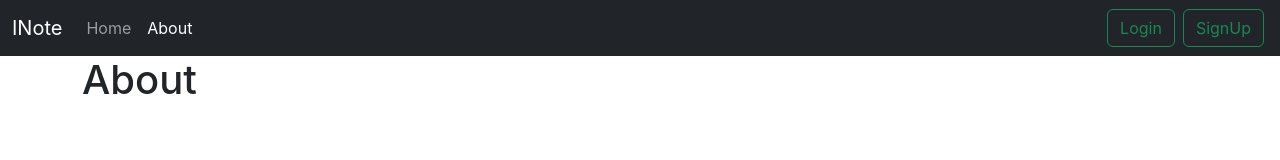
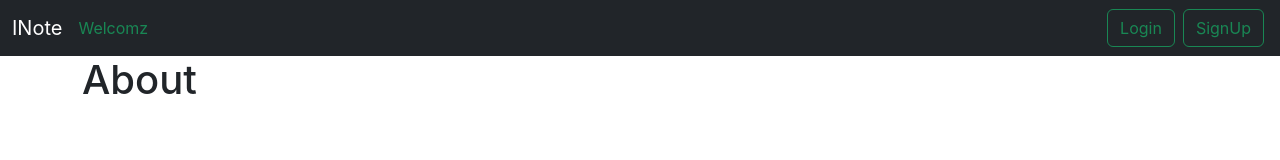
Before and after one commit to Ashhar909/INote_front, a React (Create React App) app: page /about in a window 1280 px wide. Shown: the top 160 px of the page. Built offline with nearby package versions, Linux system fonts and the light colour scheme.

Commit message:
edit needs fix sign in  links done

```diff
--- a/src/Store/Actions/NotesActions/EditNoteAction.js
+++ b/src/Store/Actions/NotesActions/EditNoteAction.js
@@ -17,7 +17,7 @@ const EditNoteAction = (note,token) => {
         console.log(err.msg)
       })
 
-      const json = response.json()
+      const json = await response.json()
     dispatch({
       type: "EDIT_NOTE",
       note: json
--- a/src/components/Auth/SignedInLinks.js
+++ b/src/components/Auth/SignedInLinks.js
@@ -12,7 +12,7 @@ const SignedInLinks = (props) => {
   return (
     <div>
         <Link to="/">
-        <button onClick = {handleClick} className="btn btn-outline-success mx-1">Logout</button>
+            <button onClick = {handleClick} className="btn btn-outline-success mx-1">Logout</button>
         </Link>
     </div>
   )
--- a/src/components/EditNote.js
+++ b/src/components/EditNote.js
@@ -26,8 +26,6 @@ const EditNote = (props) => {
         e.preventDefault();
         props.editNote(note,props.auth.token);
         Navigate('/home')
-        // console.log(props)
-        // console.log(note);
     }
 
   return (
--- a/src/components/Navbar.js
+++ b/src/components/Navbar.js
@@ -26,7 +26,7 @@ function Navbar(props) {
             <span className="navbar-toggler-icon"></span>
           </button>
           <div className="collapse navbar-collapse" id="navbarSupportedContent">
-            <ul className="navbar-nav me-auto mb-2 mb-lg-0">
+            {props.authStatus ? <ul className="navbar-nav me-auto mb-2 mb-lg-0">
               <li className="nav-item">
                 <Link className={`nav-link ${location.pathname === '/home'?'active': ""}`} aria-current="page" to = "/home">
                   Home
@@ -37,9 +37,9 @@ function Navbar(props) {
                   About
                 </Link>
               </li>
-            </ul>
+            </ul> : <div className="text-success">Welcomz</div> }
+          </div>
             {props.authStatus ? <SignedInLinks/> : <SignedOutLinks/>}
-          </div>
         </div>
       </nav>
     </div>
```
